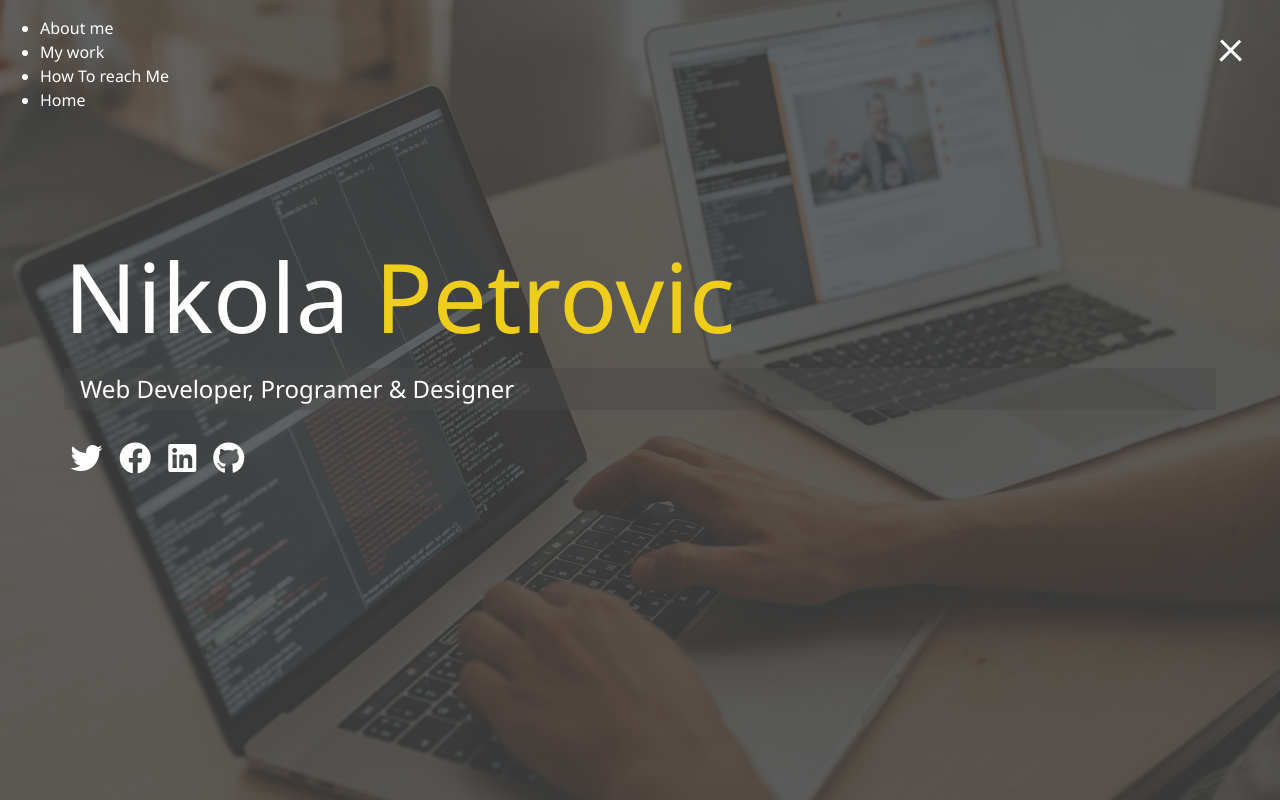
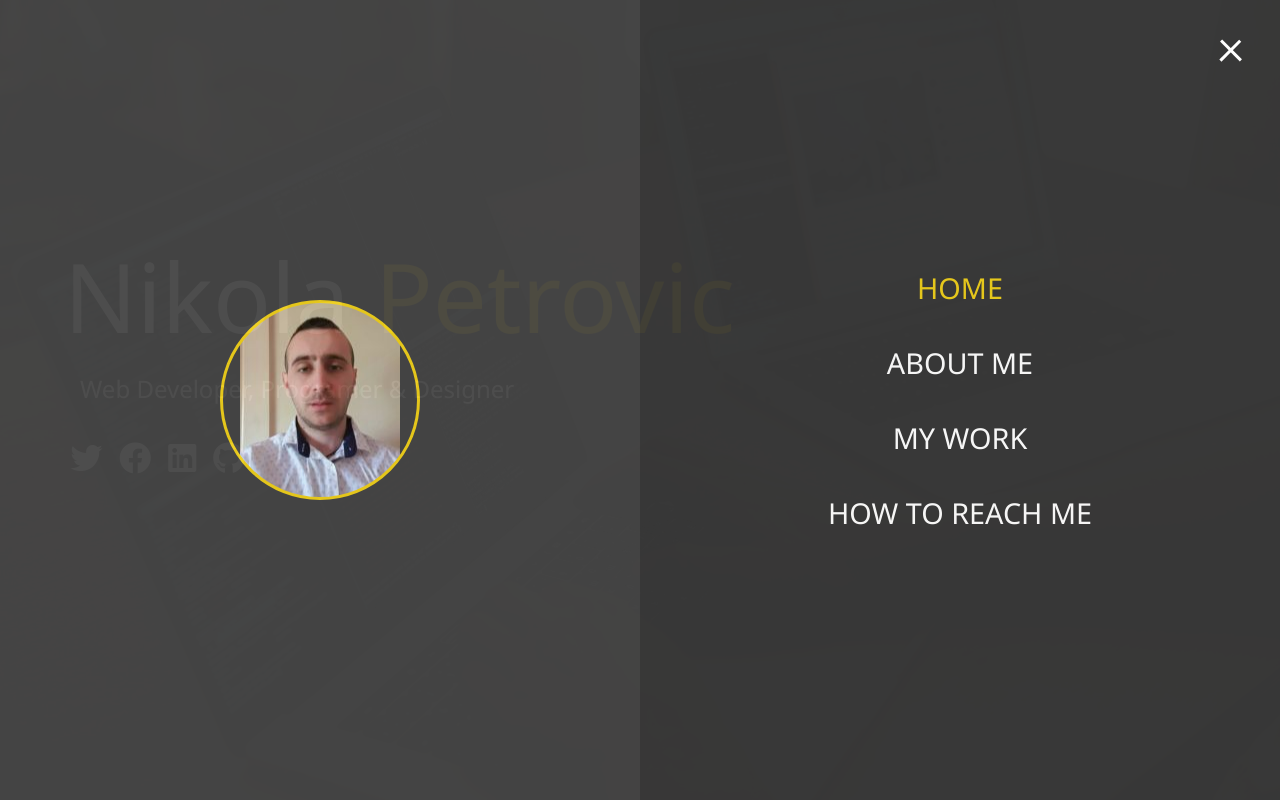
Before and after one commit to crazybarber90/scss-portfolio-project, a plain HTML site: page index.html in a window 1280 px wide. Both pictures are taken after a click on the element 1231 px from the left and 47 px from the top of the page. Drawn offline with Linux system fonts and the light colour scheme.

Commit message:
Menu overlay

```diff
--- a/index.html
+++ b/index.html
@@ -22,6 +22,11 @@
         </div>
 
         <ul class="menu-nav">
+            <li class="nav-item current">
+                <a href="/" class="nav-link">
+                    Home
+                </a>
+            </li>
             <li class="nav-item">
                 <a href="about.html" class="nav-link">
                     About me
@@ -35,11 +40,6 @@
             <li class="nav-item">
                 <a href="Contact.html" class="nav-link">
                     How To reach Me
-                </a>
-            </li>
-            <li class="nav-item">
-                <a href="/" class="nav-link">
-                    Home
                 </a>
             </li>
         </ul>
--- a/sass/_menu.scss
+++ b/sass/_menu.scss
@@ -37,3 +37,103 @@
         }
     }
 }
+
+// Menu Overlay
+
+.menu {
+    position: fixed;
+    top: 0;
+    width: 100%;
+    opacity: 0.95;
+    visibility: hidden;
+
+
+    &.show {
+        visibility: visible;
+    }
+
+    &-branding, &-nav {
+        display: flex;
+        flex-flow: column wrap;
+        align-items: center;
+        justify-content: center;
+        float: left;
+        width: 50%;
+        height: 100vh;
+        overflow: hidden;
+    }
+
+    &-nav {
+        margin: 0;
+        padding: 0;
+        background: darken($primary-color, 5);
+        list-style: none;
+        transform: translate3d(0, -100%, 0);
+        @include easeOut;
+
+        &.show {
+            //slide in from top
+            transform: translate3d(0, 0, 0);
+        }
+    }
+
+    //branding side
+    &-branding {
+        background: $primary-color;
+        transform: translate3d(0, 100%, 0);
+        @include easeOut;
+
+        &.show {
+            //slide in from bottom
+            transform: translate3d(0, 0, 0);
+        }
+
+        .portrait {
+            width: 200px;
+            height: 200px;
+            background: url('../img/portrait_small.jpg') no-repeat center;
+            // background-size: cover;
+            object-fit: cover;
+            border-radius: 50%;
+            border: solid 3px $secondary-color;
+
+        }
+    }
+
+    .nav-item {
+        transform: translate3d(600px, 0, 0);
+        @include easeOut;
+
+        &.show {
+            //slide in from right
+            transform: translate3d(0, 0, 0);
+        }
+
+        &.current > a {
+            color: $secondary-color;
+        }
+    }
+
+    .nav-link {
+        display: inline-block;
+        position: relative;
+        font-size: 1.8rem;
+        text-transform: uppercase;
+        padding: 1rem 0;
+        font-weight: 400;
+        color: #fff;
+        text-decoration: none;
+        @include easeOut;
+
+        &:hover {
+            color: $secondary-color;
+        }
+    }
+}
+
+//Delay each nav item slide by 0.1s
+@for $x from 1 through 4 {
+    .nav-item:nth-child(#{$x}) {
+        transition-delay: $x * 0.1s;
+    }
+}
```
Also changed, not shown: sass/style.css, 1 other file.
